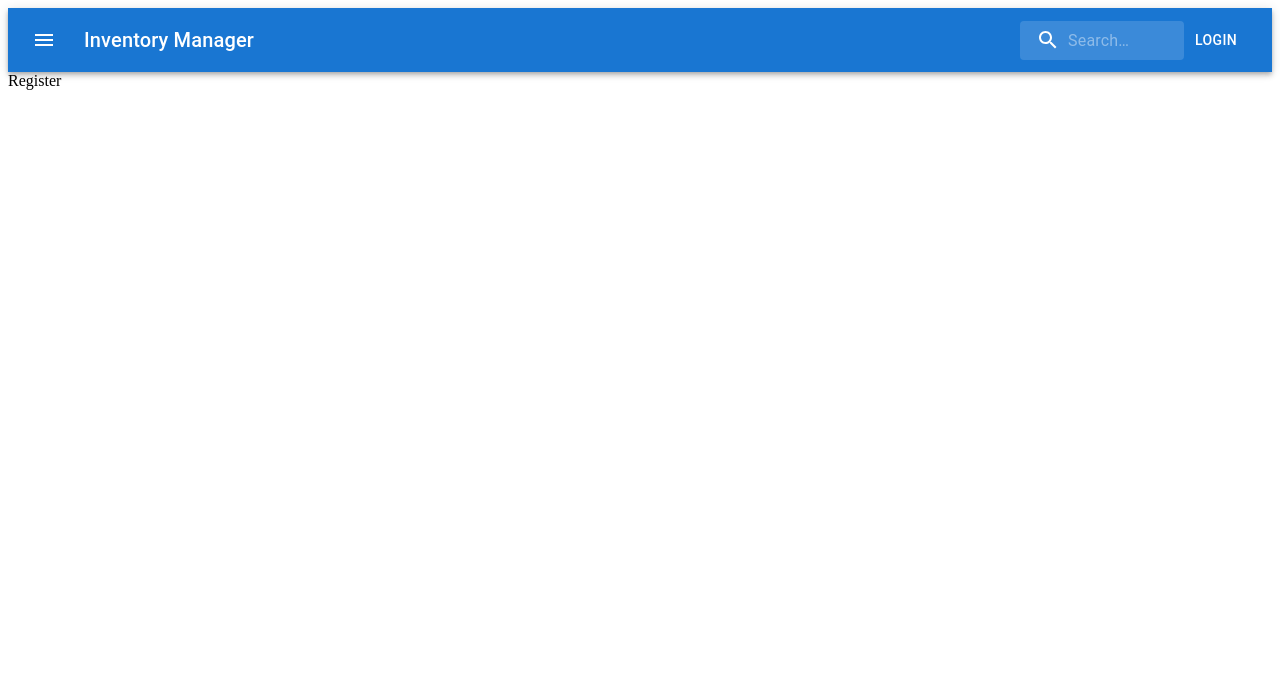
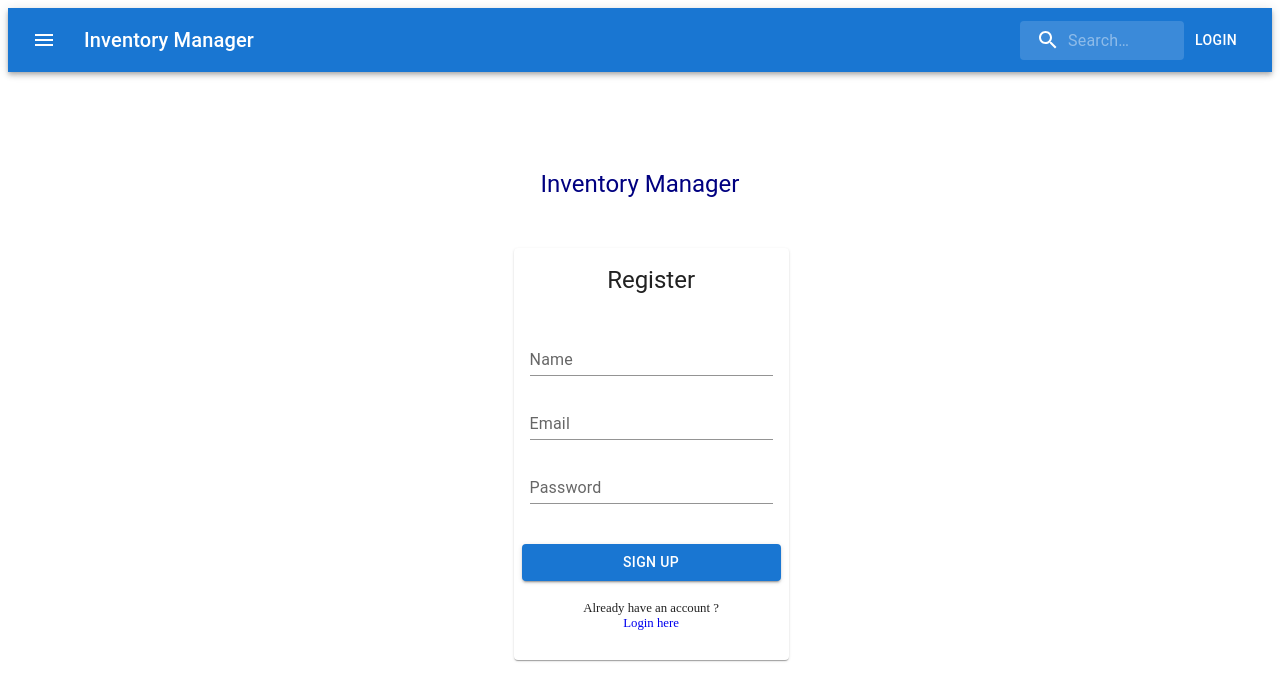
Before and after one commit to Julu1994/Inventory-manager, a React (Create React App) app in the folder client/: page /register in a window 1280 px wide. Shown: the top 700 px of the page. Built offline with nearby package versions, Linux system fonts and the light colour scheme.

Commit message:
added register page

```diff
--- a/client/src/Pages/register.js
+++ b/client/src/Pages/register.js
@@ -1,7 +1,73 @@
-import React from "react";
+import "./register.scss";
+import * as React from "react";
+import Card from "@mui/material/Card";
+import CardActions from "@mui/material/CardActions";
+import CardContent from "@mui/material/CardContent";
+import Button from "@mui/material/Button";
+import { TextField, Typography } from "@mui/material";
+import { Link } from "react-router-dom";
 
 const Register = () => {
-    return <div>Register</div>;
+    return (
+        <div className="reg">
+            <Typography
+                variant="h5"
+                sx={{ textAlign: "center", mb: "3rem", color: "#000080" }}>
+                Inventory Manager
+            </Typography>
+            <Card sx={{ minWidth: 275 }}>
+                <Typography
+                    variant="h5"
+                    sx={{ textAlign: "center", mt: "1rem" }}>
+                    Register
+                </Typography>
+                <form>
+                    <CardContent sx={{ textAlign: "center" }}>
+                        <TextField
+                            id="standard-basic"
+                            label="Name"
+                            variant="standard"
+                            sx={{ width: "100%", mt: "1rem" }}
+                        />
+                        <TextField
+                            id="standard-basic"
+                            variant="standard"
+                            label="Email"
+                            sx={{ width: "100%", mt: "1rem" }}
+                        />
+                        <TextField
+                            id="standard-password-input"
+                            label="Password"
+                            type="password"
+                            autoComplete="current-password"
+                            variant="standard"
+                            sx={{ width: "100%", mt: "1rem" }}
+                        />
+                    </CardContent>
+                    <CardActions
+                        sx={{ display: "flex", justifyContent: "center" }}>
+                        <Button
+                            type="submit"
+                            variant="contained"
+                            size="big"
+                            sx={{
+                                width: "100%",
+                                mt: "1rem",
+                            }}>
+                            Sign up
+                        </Button>
+                    </CardActions>
+                </form>
+                <p style={{ fontSize: ".8rem", paddingBottom: "1rem" }}>
+                    Already have an account ?
+                    <div>
+                        <Link to="/" style={{ textDecoration: "none" }}>
+                            Login here
+                        </Link>
+                    </div>
+                </p>
+            </Card>
+        </div>
+    );
 };
-
 export default Register;
--- /dev/null
+++ b/client/src/Pages/register.scss
@@ -0,0 +1,20 @@
+.reg {
+    max-width: 20%;
+    margin: 6rem auto 0 auto;
+}
+
+p {
+    text-align: center;
+}
+
+@media (max-width: 900px) {
+    .reg {
+        max-width: 40%;
+    }
+}
+
+@media (max-width: 600px) {
+    .reg {
+        max-width: 75%;
+    }
+}
```
